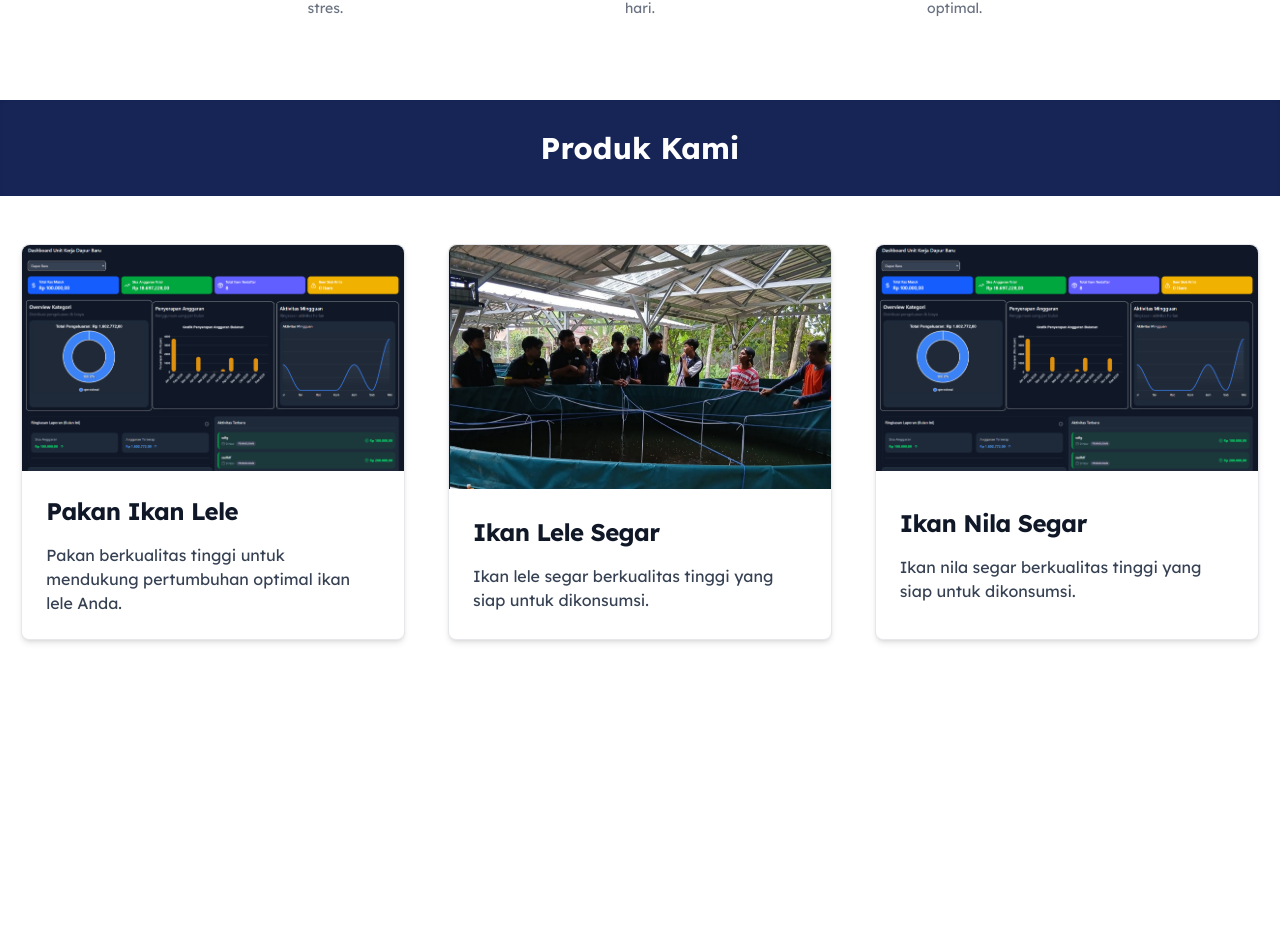
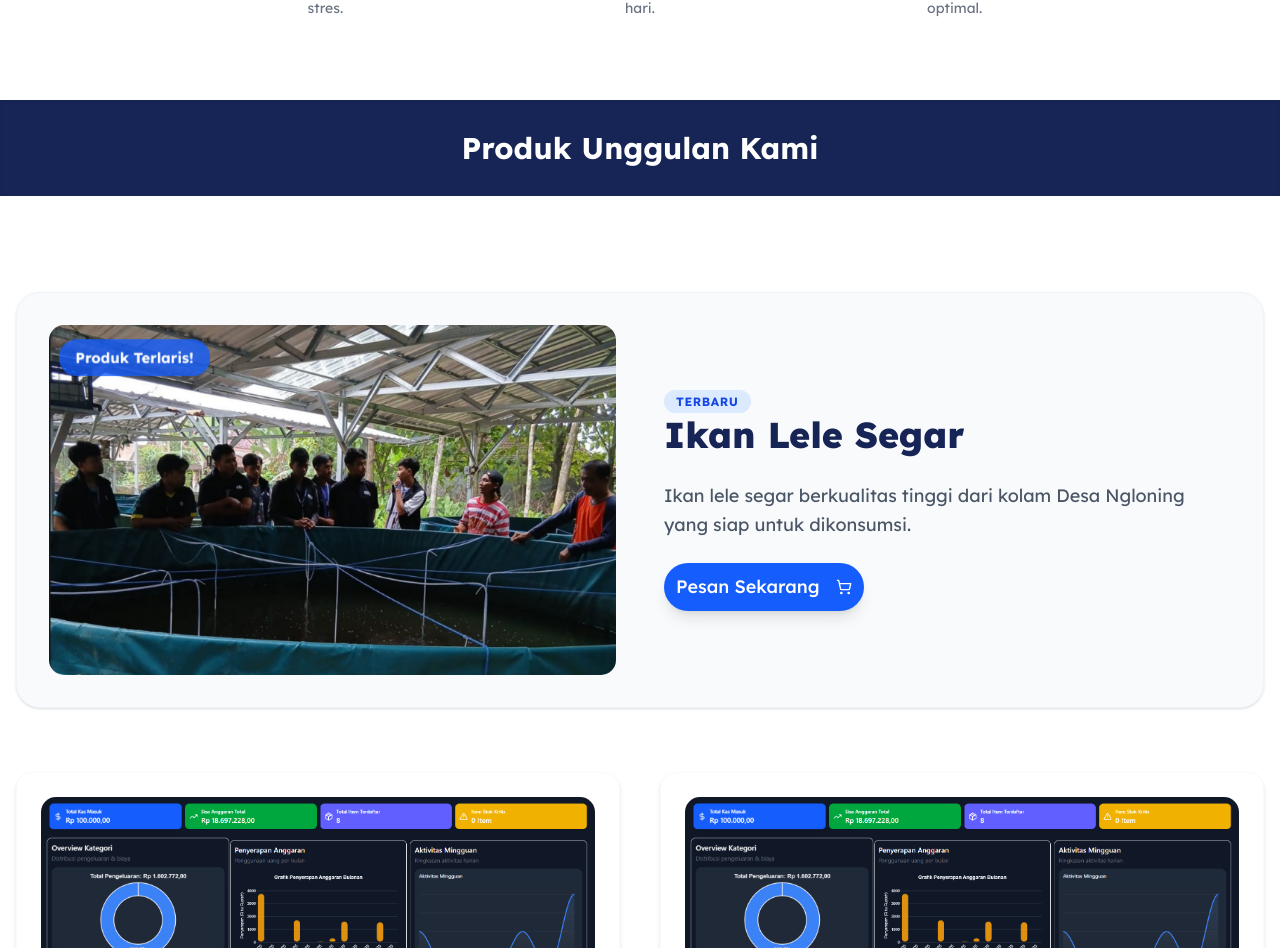
Before and after one commit to cardinaldeacre/KKN-Freshwater-Fish-Farm-Website, a React (Vite) app: page / in a window 1280 px wide. Shown: the part 1852-2800 px from the top of the page. Before the commit the page ends 2540 px from the top, so only its background shows below. Built offline with nearby package versions, Linux system fonts and the light colour scheme; a web font is replaced by a local one.

Commit message:
update content

```diff
--- a/src/components/Products.jsx
+++ b/src/components/Products.jsx
@@ -1,51 +1,107 @@
-import { Card } from "flowbite-react";
-import img1 from '@/assets/img_landscape.png'
-import img2 from '@/assets/rame.png'
+import { Button } from "@/components/ui/button";
+import TiltedCard from "@/components/ui/TiltedCard";
+import { ChevronRight, ShoppingCart } from "lucide-react";
+import imgLele from '@/assets/rame.png'; // Gambar Ikan Lele Segar
+import imgPakan from '@/assets/img_landscape.png';
+import imgNila from '@/assets/img_landscape.png';
 
 export default function Products() {
-    const images = [img1, img2, img1, img2, img1];
     const products = [
         {
-            title: "Pakan Ikan Lele",
-            description: "Pakan berkualitas tinggi untuk mendukung pertumbuhan optimal ikan lele Anda.",
+            title: "Ikan Lele Segar",
+            description: "Ikan lele segar berkualitas tinggi dari kolam Desa Ngloning yang siap untuk dikonsumsi.",
+            image: imgLele,
+            isFeatured: true
         },
         {
-            title: "Ikan Lele Segar",
-            description: "Ikan lele segar berkualitas tinggi yang siap untuk dikonsumsi.",
+            title: "Pakan Ikan Lele",
+            description: "Pakan berkualitas tinggi untuk mendukung pertumbuhan optimal.",
+            image: imgPakan,
+            isFeatured: false
         },
         {
-            title: "Ikan Nila Segar",
-            description: "Ikan nila segar berkualitas tinggi yang siap untuk dikonsumsi.",
+            title: "Abon Ikan Lele",
+            description: "Abon ikan lele gurih dan lezat, cocok untuk camilan atau pelengkap nasi.",
+            image: imgNila,
+            isFeatured: false
         }
     ];
 
     return (
-        <section>
-            <div className="flex items-center h-24 bg-blue-950 shadow-inner">
+        <section className=" transition-colors duration-500">
+            <div className="flex items-center h-24 bg-blue-950 shadow-inner mb-12">
                 <h2 className="text-2xl md:text-3xl mx-auto font-bold text-white text-center">
-                    Produk Kami
+                    Produk Unggulan Kami
                 </h2>
             </div>
 
             <div className="container mx-auto px-4 py-12">
-                <div className="grid grid-cols-1 sm:grid-cols-2 lg:grid-cols-3 gap-8 justify-items-center">
-                    {products.map((product, index) => (
-                        <Card
-                            key={index}
-                            className="max-w-sm mx-auto"
-                            imgAlt="Meaningful alt text for an image that is not purely decorative"
-                            imgSrc={images[index]}
-                        >
-                            <h5 className="text-2xl font-bold tracking-tight text-gray-900 dark:text-white">
-                                {products[index].title}
-                            </h5>
-                            <p className="font-normal text-gray-700 dark:text-gray-400">
-                                {products[index].description}
-                            </p>
-                        </Card>
+                <div className="flex flex-col lg:flex-row items-center gap-12 bg-slate-50 dark:bg-slate-900 rounded-3xl p-8 mb-16 shadow-sm border border-slate-100 dark:border-blue-900/30">
+                    <div className="w-full lg:w-1/2 flex justify-center">
+                        <TiltedCard
+                            imageSrc={products[0].image}
+                            altText={products[0].title}
+                            captionText={products[0].title}
+                            containerHeight="350px"
+                            containerWidth="100%"
+                            imageHeight="350px"
+                            imageWidth="100%"
+                            rotateAmplitude={12}
+                            scaleOnHover={1.1}
+                            showMobileWarning={false}
+                            showTooltip={true}
+                            displayOverlayContent={true}
+                            overlayContent={
+                                <div className="bg-blue-600/80 backdrop-blur-sm px-4 py-2 m-5 rounded-full">
+                                    <p className="text-white font-bold text-sm">Produk Terlaris!</p>
+                                </div>
+                            }
+                        />
+                    </div>
+
+                    <div className="w-full lg:w-1/2 space-y-6 text-center lg:text-left">
+                        <span className="bg-blue-100 text-blue-700 text-xs font-bold px-3 py-1 rounded-full uppercase tracking-wider">Terbaru</span>
+                        <h3 className="text-4xl font-extrabold text-blue-950 dark:text-white leading-tight">
+                            {products[0].title}
+                        </h3>
+                        <p className="text-gray-600 dark:text-gray-400 text-lg leading-relaxed">
+                            {products[0].description}
+                        </p>
+                        <div className="flex flex-wrap justify-center lg:justify-start gap-4">
+                            <Button className="bg-blue-600 hover:bg-blue-700 text-white px-8 py-6 rounded-full text-lg shadow-lg">
+                                Pesan Sekarang
+                                <ShoppingCart className="ml-2 h-5 w-5" />
+                            </Button>
+                        </div>
+                    </div>
+                </div>
+
+                <div className="grid grid-cols-1 sm:grid-cols-2 lg:grid-cols-2 gap-10">
+                    {products.slice(1).map((product, index) => (
+                        <div key={index} className="flex flex-col items-center bg-white dark:bg-slate-800 p-6 rounded-2xl shadow-md border border-gray-50 dark:border-blue-900/20 group">
+                            <div className="w-full mb-6">
+                                <TiltedCard
+                                    imageSrc={product.image}
+                                    altText={product.title}
+                                    containerHeight="250px"
+                                    containerWidth="100%"
+                                    imageHeight="250px"
+                                    imageWidth="100%"
+                                    rotateAmplitude={10}
+                                    scaleOnHover={1.05}
+                                    showTooltip={false}
+                                />
+                            </div>
+                            <h4 className="text-xl font-bold text-blue-950 dark:text-white mb-2">{product.title}</h4>
+                            <p className="text-gray-500 dark:text-gray-400 text-sm text-center mb-4">{product.description}</p>
+                            <Button variant="outline" className="rounded-full border-blue-600 text-blue-600 hover:bg-blue-50">
+                                Detail Produk
+                                <ChevronRight className="ml-1 h-4 w-4" />
+                            </Button>
+                        </div>
                     ))}
                 </div>
             </div>
-        </section >
-    )
+        </section>
+    );
 }
```
